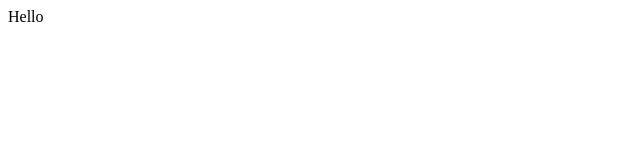
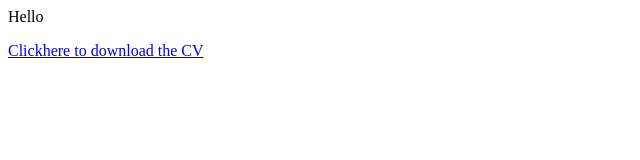
Before and after one commit to hewwgo/hewwgo.github.io, a plain HTML site: page index.html in a window 1280 px wide. Shown: the whole page, without its empty margins (0-640 px from the left). Drawn offline with Linux system fonts and the light colour scheme.

Commit message:
Update index.html

```diff
--- a/index.html
+++ b/index.html
@@ -1 +1,3 @@
 <p>Hello</p>
+
+<a href="ccst9003.pdf" download>Clickhere to download the CV</a>
```
